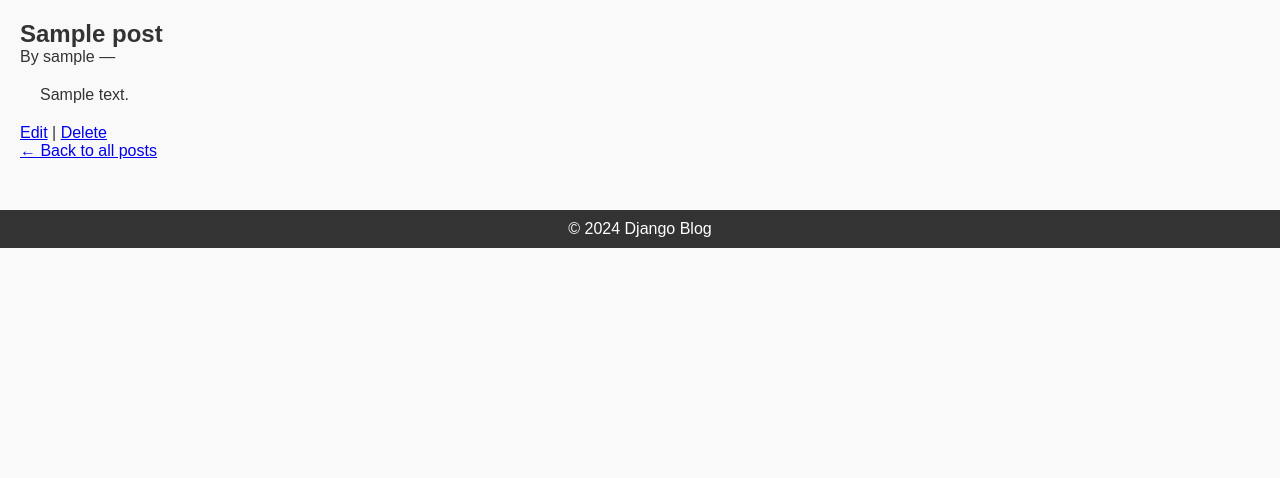
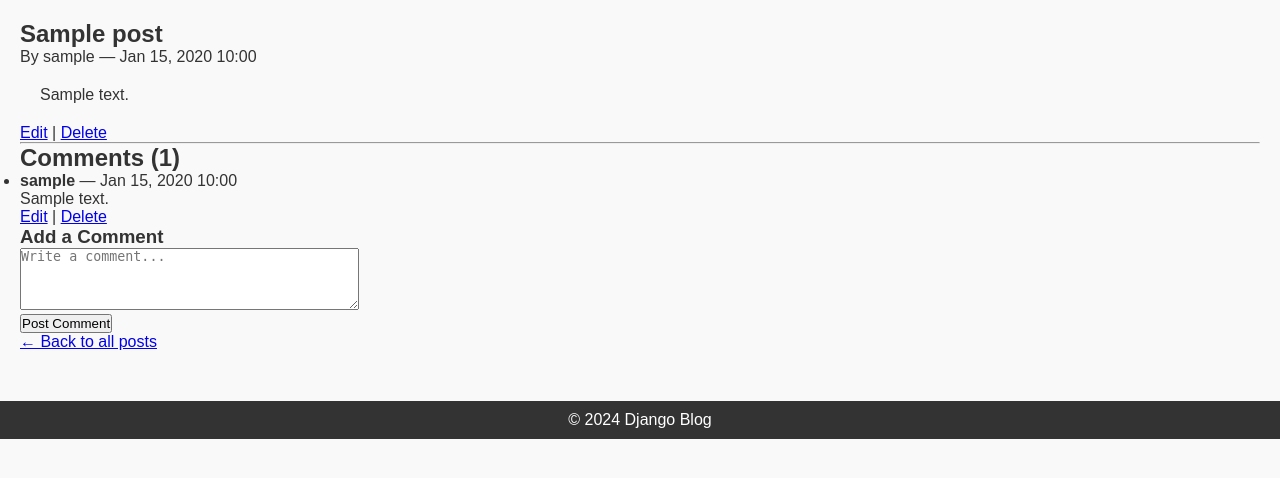
Before and after one commit to ruthie728/Alx_DjangoLearnLab, a Django app: template django_blog/blog/templates/blog/post_detail.html in a window 1280 px wide. Shown: the part 41-519 px from the top of the page. Run offline with Django 5.2, Linux system fonts and the light colour scheme; the template is opened without the code that fills it: values that come from a table or form of the project are taken from there, others are empty; a user stored in the database is signed in; tables that the repository leaves empty hold one stand-in row (values such as "Sample post"); parts of the project's set-up code (start-up, migrations or seed data) failed here and were passed over.

Commit message:
Add comment functionality and update post views/templates

```diff
--- a/django_blog/blog/forms.py
+++ b/django_blog/blog/forms.py
@@ -1,6 +1,9 @@
 from django import forms
-from .models import Post
+from .models import Post, Comment
 
+# ---------------------------
+# Post Form
+# ---------------------------
 class PostForm(forms.ModelForm):
     """
     ModelForm for creating and updating Post objects.
@@ -27,3 +30,26 @@ class PostForm(forms.ModelForm):
         if len(content) < 20:
             raise forms.ValidationError("Content must be at least 20 characters long.")
         return content
+
+
+# ---------------------------
+# Comment Form
+# ---------------------------
+class CommentForm(forms.ModelForm):
+    """
+    ModelForm for creating and updating Comment objects.
+    'author' and 'post' are set automatically in the view.
+    """
+    class Meta:
+        model = Comment
+        fields = ['content']
+        widgets = {
+            'content': forms.Textarea(attrs={'placeholder': 'Write a comment...', 'class': 'form-textarea', 'rows': 4}),
+        }
+
+    # Optional: Custom validation
+    def clean_content(self):
+        content = self.cleaned_data.get('content')
+        if len(content) < 2:
+            raise forms.ValidationError("Comment must be at least 2 characters long.")
+        return content
--- a/django_blog/blog/models.py
+++ b/django_blog/blog/models.py
@@ -1,6 +1,9 @@
 from django.db import models
 from django.contrib.auth.models import User
 
+# ---------------------------
+# Post Model
+# ---------------------------
 class Post(models.Model):
     title = models.CharField(max_length=200)
     content = models.TextField()
@@ -9,3 +12,19 @@ class Post(models.Model):
 
     def __str__(self):
         return self.title
+
+# ---------------------------
+# Comment Model
+# ---------------------------
+class Comment(models.Model):
+    post = models.ForeignKey(Post, on_delete=models.CASCADE, related_name='comments')
+    author = models.ForeignKey(User, on_delete=models.CASCADE)
+    content = models.TextField()
+    created_at = models.DateTimeField(auto_now_add=True)
+    updated_at = models.DateTimeField(auto_now=True)
+
+    class Meta:
+        ordering = ['created_at']  # oldest first
+
+    def __str__(self):
+        return f'Comment by {self.author.username} on "{self.post.title}"'
--- a/django_blog/blog/templates/blog/post_detail.html
+++ b/django_blog/blog/templates/blog/post_detail.html
@@ -6,7 +6,7 @@
 
   <h1>{{ post.title }}</h1>
   <p class="meta">
-    By {{ post.author.username }} — {{ post.created_at|date:"M j, Y H:i" }}
+    By {{ post.author.username }} — {{ post.published_date|date:"M j, Y H:i" }}
   </p>
 
   <div class="content">
@@ -20,6 +20,50 @@
     </p>
   {% endif %}
 
+  <hr>
+
+  <!-- Comments Section -->
+  <section class="comments">
+    <h2>Comments ({{ post.comments.count }})</h2>
+
+    {% if post.comments.exists %}
+      <ul class="comments-list">
+        {% for comment in post.comments.all %}
+          <li>
+            <p><strong>{{ comment.author.username }}</strong> — {{ comment.created_at|date:"M j, Y H:i" }}</p>
+            <p>{{ comment.content|linebreaks }}</p>
+
+            {% if user.is_authenticated and user == comment.author %}
+              <p class="comment-actions">
+                <a href="{% url 'blog:comment_update' comment.pk %}">Edit</a> |
+                <a href="{% url 'blog:comment_delete' comment.pk %}">Delete</a>
+              </p>
+            {% endif %}
+          </li>
+        {% endfor %}
+      </ul>
+    {% else %}
+      <p>No comments yet. Be the first to comment!</p>
+    {% endif %}
+
+    <!-- Add Comment Form -->
+    {% if user.is_authenticated %}
+      <h3>Add a Comment</h3>
+      <form action="{% url 'blog:comment_create' post.pk %}" method="post">
+        {% csrf_token %}
+        {{ comment_form.non_field_errors }}
+        <div class="form-field">
+          {{ comment_form.content }}
+          {{ comment_form.content.errors }}
+        </div>
+        <button type="submit" class="btn">Post Comment</button>
+      </form>
+    {% else %}
+      <p><a href="{% url 'blog:login' %}">Login</a> to leave a comment.</p>
+    {% endif %}
+
+  </section>
+
   <p>
     <a href="{% url 'blog:home' %}">← Back to all posts</a>
   </p>
--- a/django_blog/blog/urls.py
+++ b/django_blog/blog/urls.py
@@ -20,4 +20,7 @@ path('post/new/', views.PostCreateView.as_view(), name='post_create'),
 path('post/<int:pk>/', views.PostDetailView.as_view(), name='post_detail'),
 path('post/<int:pk>/update/', views.PostUpdateView.as_view(), name='post_update'),
 path('post/<int:pk>/delete/', views.PostDeleteView.as_view(), name='post_delete'),
+path('post/<int:post_id>/comments/new/', views.CommentCreateView.as_view(), name='comment_create'),
+path('comment/<int:pk>/update/', views.CommentUpdateView.as_view(), name='comment_update'),
+path('comment/<int:pk>/delete/', views.CommentDeleteView.as_view(), name='comment_delete'),
 ]
```
Also changed, not shown: django_blog/blog/templates/blog/comment_confirm_delete.html (added, +15 -0 lines), django_blog/blog/templates/blog/comment_form.html (added, +21 -0 lines), django_blog/blog/views.py (+55 -9 lines).
